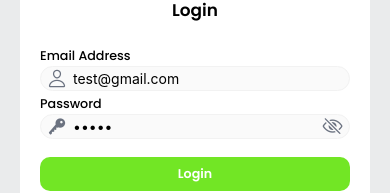
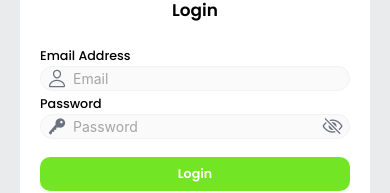
Before and after one commit to eldirb21/rn-test, a React Native app: screen /Login in a window 390 px wide. Shown: the part 328-521 px from the top of the page. Built offline with nearby package versions, Linux system fonts and the light colour scheme.

Commit message:
feat: adjustment header style

```diff
--- a/src/components/molecules/Header.tsx
+++ b/src/components/molecules/Header.tsx
@@ -1,4 +1,10 @@
-import { View, TouchableOpacity, ViewStyle, TextStyle } from 'react-native'
+import {
+  View,
+  TouchableOpacity,
+  ViewStyle,
+  TextStyle,
+  StatusBar,
+} from 'react-native'
 
 import React, { ReactNode } from 'react'
 
@@ -16,9 +22,14 @@ type Props = {
 }
 
 export const Header = ({ navigation, title, right, backcable }: Props) => {
-  const { colors } = useThemeMode()
+  const { colors, isDark } = useThemeMode()
 
   return (
+    <>
+      <StatusBar
+        barStyle={isDark ? 'light-content' : 'dark-content'}
+        backgroundColor={colors.baseColor}
+      />
       <View style={header(colors)}>
         {backcable && (
           <TouchableOpacity
@@ -45,6 +56,7 @@ export const Header = ({ navigation, title, right, backcable }: Props) => {
           <View style={{ width: 24 }} />
         )}
       </View>
+    </>
   )
 }
 
--- a/src/components/molecules/HomeHeader.tsx
+++ b/src/components/molecules/HomeHeader.tsx
@@ -1,4 +1,4 @@
-import { View, StatusBar, TouchableOpacity, ViewStyle } from 'react-native'
+import { View, TouchableOpacity, ViewStyle } from 'react-native'
 import React, { useState } from 'react'
 import { Texts } from '@atoms'
 import { removeToken } from '@storage'
@@ -22,7 +22,6 @@ export const HomeHeader = ({ navigation, email }: Props) => {
 
   return (
     <View>
-      <StatusBar barStyle={'default'} backgroundColor={colors.baseColor} />
       <Header
         title="Welcome"
         right={
@@ -68,7 +67,7 @@ const itemContainer = (colors: any): ViewStyle => ({
   backgroundColor: colors.white,
   position: 'absolute',
   top: 20,
-  right: 50,
+  right: '15%',
   borderRadius: 20,
   borderTopEndRadius: 0,
 
--- a/src/screens/HomeScreen.tsx
+++ b/src/screens/HomeScreen.tsx
@@ -76,7 +76,7 @@ export default function HomeScreen({ navigation }: any) {
         renderItem={renderItem}
         ListEmptyComponent={<EmptyState />}
         ItemSeparatorComponent={
-          <View style={{ height: 4, backgroundColor: colors.placeholder }} />
+          <View style={{ height: 4, backgroundColor: colors.border }} />
         }
         refreshControl={
           <RefreshControl refreshing={refreshing} onRefresh={onRefresh} />
--- a/src/screens/LoginScreen.tsx
+++ b/src/screens/LoginScreen.tsx
@@ -18,8 +18,8 @@ interface InputProps {
 }
 export default function LoginScreen({ navigation }: any) {
   const [inputs, setInputs] = useState<InputProps>({
-    email: 'test@gmail.com',
-    password: '2425d',
+    email: '',
+    password: '',
   })
   const [errors, setErrors] = useState<InputProps>({ email: '', password: '' })
   const [loading, setLoading] = useState(false)
```
Also changed, not shown: src/screens/DetailScreen.tsx (+1 -8 lines). Lines whose indentation alone changed are shown as unchanged.
